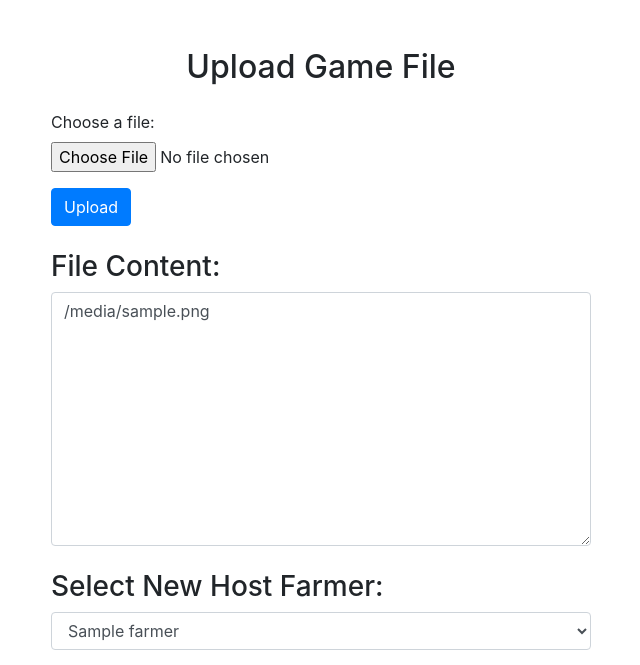
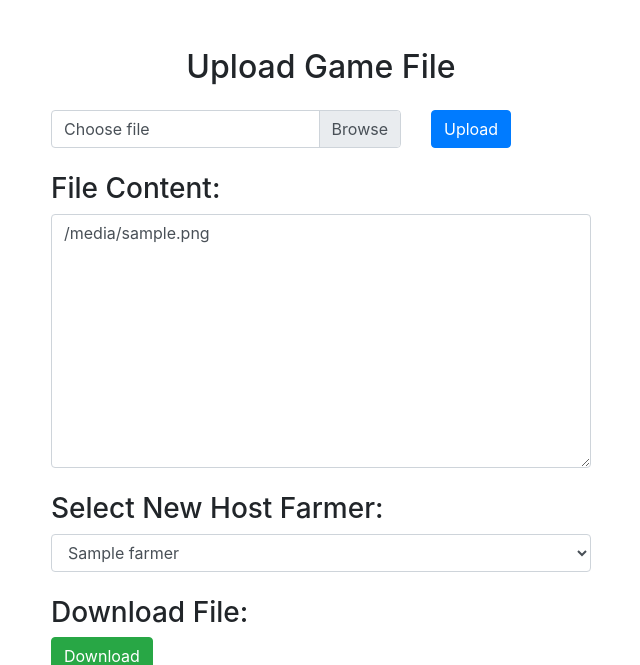
Before and after one commit to sprezz-arthur/stardew-host-swap, a Django app: template stardjango/stardjango/templates/editor.html in a window 1280 px wide. Shown: the top 665 px of the page, without its empty margins (319-959 px from the left). Run offline with Django 4.2, Linux system fonts and the light colour scheme; the template is opened without the code that fills it: most values are stand-ins (such as "Sample title", 1, 10 or a date in 2020); some libraries are stand-ins or nearby versions.

Commit message:
update: browse style

```diff
--- a/stardjango/stardjango/templates/editor.html
+++ b/stardjango/stardjango/templates/editor.html
@@ -15,12 +15,17 @@
 
             <form method="post" enctype="multipart/form-data">
                 {% csrf_token %}
-                <div class="form-group">
-                    <label for="file">Choose a file:</label>
-                    <input type="file" class="form-control-file" name="file" id="file">
+                <div class="form-group row">
+                    <div class="col-sm-8">
+                        <div class="custom-file">
+                            <input type="file" class="custom-file-input" name="file" id="file" onchange="updateFileName(this)">
+                            <label class="custom-file-label" for="file" id="file-label">Choose file</label>
+                        </div>
+                    </div>
+                    <div class="col-sm-2">
+                        <button type="submit" class="btn btn-primary">Upload</button>
+                    </div>
                 </div>
-
-                <button type="submit" class="btn btn-primary">Upload</button>
             </form>
 
             {% if file_content %}
@@ -42,6 +47,10 @@
                     function selectNewFarmer(selectElement) {
                         console.log('Selected index: ', selectElement.value - 1)
                         document.getElementById("selectedFarmerId").value = selectElement.value - 1
+                    }
+                    function updateFileName(input) {
+                        var fileName = input.files[0].name;
+                        $('#file-label').text(fileName);
                     }
                 </script>
 
```
